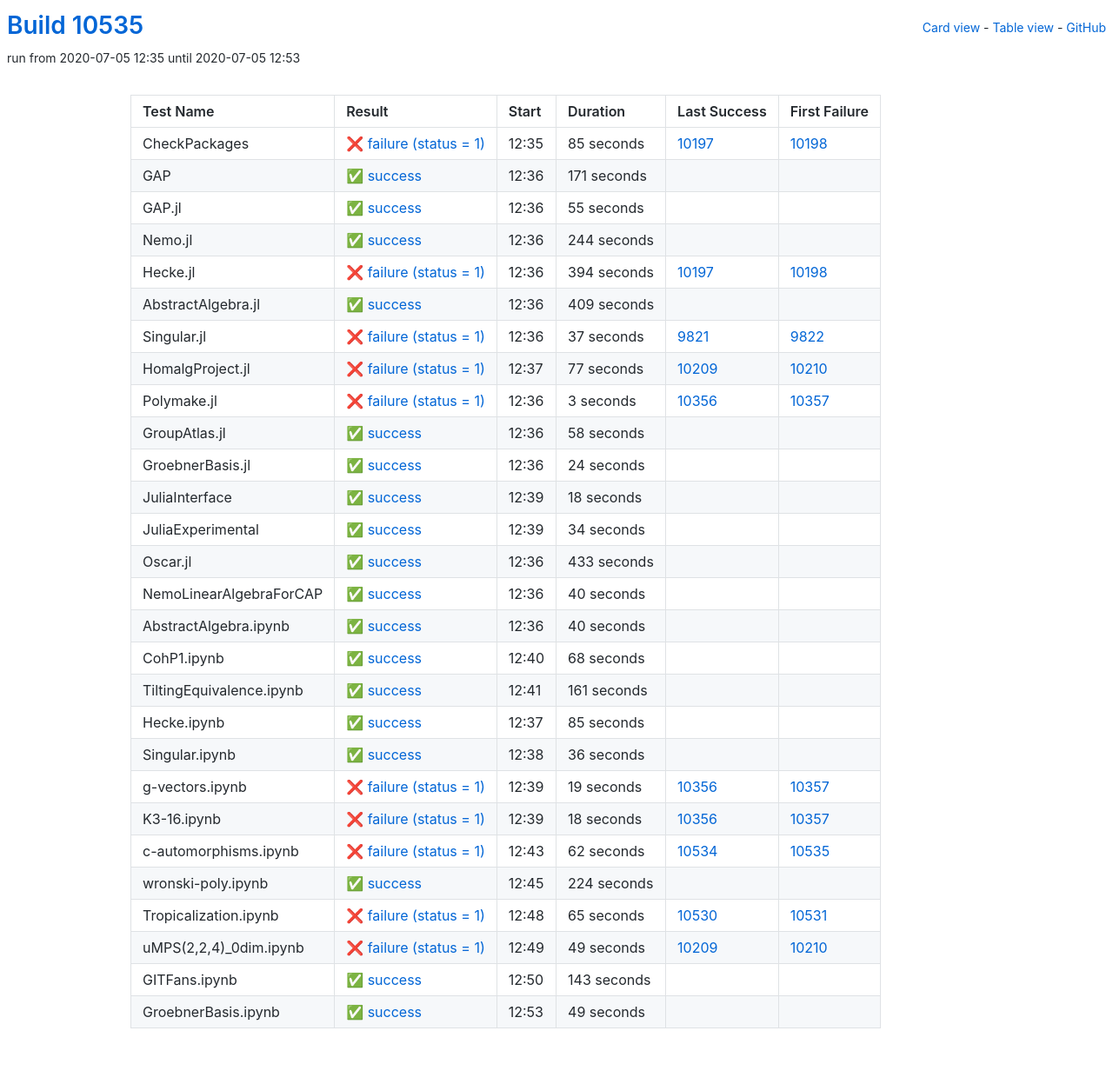
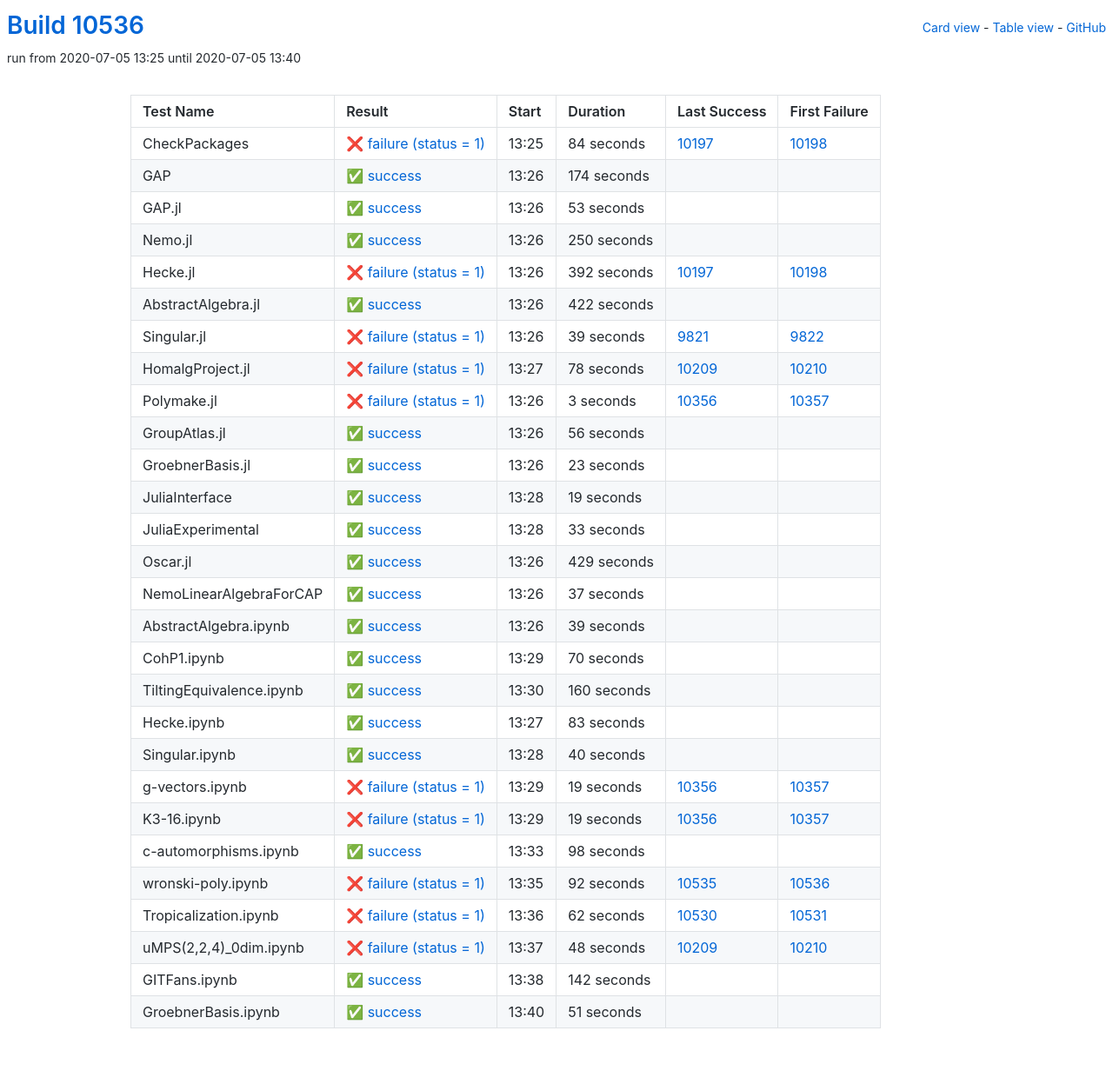
Before and after one commit to oscar-system/oscar-ci-status, a Jekyll site: the page built from table.html, in a window 1280 px wide. Shown: the whole page at 87% size. Built offline with Jekyll 4.4.1, drawn with Linux system fonts in a browser that asks for light colours.

Commit message:
Build #10536

```diff
--- a/_data/ci.yml
+++ b/_data/ci.yml
@@ -1,6 +1,6 @@
 ---
-build: 10535
-build_url: https://oscarci.mathematik.uni-kl.de/job/oscar/10535/
+build: 10536
+build_url: https://oscarci.mathematik.uni-kl.de/job/oscar/10536/
 job: oscar
 organization: oscar-system
 repo: oscar-ci-status
@@ -8,104 +8,104 @@
 tests:
 - name: CheckPackages
   id: checkpackages
-  log: https://oscarci.mathematik.uni-kl.de/job/oscar/10535/artifact/logs/build-10535/CheckPackages.log
-  start: 2020-07-05 12:35
+  log: https://oscarci.mathematik.uni-kl.de/job/oscar/10536/artifact/logs/build-10536/CheckPackages.log
+  start: 2020-07-05 13:25
   success: false
   exitcode: 1
   status: failure
-  duration: 85
+  duration: 84
   last_success: 10197
   last_success_url: https://oscarci.mathematik.uni-kl.de/job/oscar/10197/
   first_failure: 10198
   first_failure_url: https://oscarci.mathematik.uni-kl.de/job/oscar/10198/
 - name: GAP
   id: gap
-  log: https://oscarci.mathematik.uni-kl.de/job/oscar/10535/artifact/logs/build-10535/GAP.log
-  start: 2020-07-05 12:36
+  log: https://oscarci.mathematik.uni-kl.de/job/oscar/10536/artifact/logs/build-10536/GAP.log
+  start: 2020-07-05 13:26
   success: true
   exitcode: 0
   status: success
-  duration: 171
+  duration: 174
   last_success: false
   last_success_url:
   first_failure: false
   first_failure_url:
 - name: GAP.jl
   id: gap-jl
-  log: https://oscarci.mathematik.uni-kl.de/job/oscar/10535/artifact/logs/build-10535/GAP.jl.log
-  start: 2020-07-05 12:36
+  log: https://oscarci.mathematik.uni-kl.de/job/oscar/10536/artifact/logs/build-10536/GAP.jl.log
+  start: 2020-07-05 13:26
   success: true
   exitcode: 0
   status: success
-  duration: 55
+  duration: 53
   last_success: false
   last_success_url:
   first_failure: false
   first_failure_url:
 - name: Nemo.jl
   id: nemo-jl
-  log: https://oscarci.mathematik.uni-kl.de/job/oscar/10535/artifact/logs/build-10535/Nemo.jl.log
-  start: 2020-07-05 12:36
+  log: https://oscarci.mathematik.uni-kl.de/job/oscar/10536/artifact/logs/build-10536/Nemo.jl.log
+  start: 2020-07-05 13:26
   success: true
   exitcode: 0
   status: success
-  duration: 244
+  duration: 250
   last_success: false
   last_success_url:
   first_failure: false
   first_failure_url:
 - name: Hecke.jl
   id: hecke-jl
-  log: https://oscarci.mathematik.uni-kl.de/job/oscar/10535/artifact/logs/build-10535/Hecke.jl.log
-  start: 2020-07-05 12:36
+  log: https://oscarci.mathematik.uni-kl.de/job/oscar/10536/artifact/logs/build-10536/Hecke.jl.log
+  start: 2020-07-05 13:26
   success: false
   exitcode: 1
   status: failure
-  duration: 394
+  duration: 392
   last_success: 10197
   last_success_url: https://oscarci.mathematik.uni-kl.de/job/oscar/10197/
   first_failure: 10198
   first_failure_url: https://oscarci.mathematik.uni-kl.de/job/oscar/10198/
 - name: AbstractAlgebra.jl
   id: abstractalgebra-jl
-  log: https://oscarci.mathematik.uni-kl.de/job/oscar/10535/artifact/logs/build-10535/AbstractAlgebra.jl.log
-  start: 2020-07-05 12:36
+  log: https://oscarci.mathematik.uni-kl.de/job/oscar/10536/artifact/logs/build-10536/AbstractAlgebra.jl.log
+  start: 2020-07-05 13:26
   success: true
   exitcode: 0
   status: success
-  duration: 409
+  duration: 422
   last_success: false
   last_success_url:
   first_failure: false
   first_failure_url:
 - name: Singular.jl
   id: singular-jl
-  log: https://oscarci.mathematik.uni-kl.de/job/oscar/10535/artifact/logs/build-10535/Singular.jl.log
-  start: 2020-07-05 12:36
+  log: https://oscarci.mathematik.uni-kl.de/job/oscar/10536/artifact/logs/build-10536/Singular.jl.log
+  start: 2020-07-05 13:26
   success: false
   exitcode: 1
   status: failure
-  duration: 37
+  duration: 39
   last_success: 9821
   last_success_url: https://oscarci.mathematik.uni-kl.de/job/oscar/9821/
   first_failure: 9822
   first_failure_url: https://oscarci.mathematik.uni-kl.de/job/oscar/9822/
 - name: HomalgProject.jl
   id: homalgproject-jl
-  log: https://oscarci.mathematik.uni-kl.de/job/oscar/10535/artifact/logs/build-10535/HomalgProject.jl.log
-  start: 2020-07-05 12:37
+  log: https://oscarci.mathematik.uni-kl.de/job/oscar/10536/artifact/logs/build-10536/HomalgProject.jl.log
+  start: 2020-07-05 13:27
   success: false
   exitcode: 1
   status: failure
-  duration: 77
+  duration: 78
   last_success: 10209
   last_success_url: https://oscarci.mathematik.uni-kl.de/job/oscar/10209/
   first_failure: 10210
   first_failure_url: https://oscarci.mathematik.uni-kl.de/job/oscar/10210/
 - name: Polymake.jl
   id: polymake-jl
-  log: https://oscarci.mathematik.uni-kl.de/job/oscar/10535/artifact/logs/build-10535/Polymake.jl.log
-  start: 2020-07-05 12:36
+  log: https://oscarci.mathematik.uni-kl.de/job/oscar/10536/artifact/logs/build-10536/Polymake.jl.log
+  start: 2020-07-05 13:26
   success: false
   exitcode: 1
   status: failure
@@ -116,68 +116,128 @@
   first_failure_url: https://oscarci.mathematik.uni-kl.de/job/oscar/10357/
 - name: GroupAtlas.jl
   id: groupatlas-jl
-  log: https://oscarci.mathematik.uni-kl.de/job/oscar/10535/artifact/logs/build-10535/GroupAtlas.jl.log
-  start: 2020-07-05 12:36
+  log: https://oscarci.mathematik.uni-kl.de/job/oscar/10536/artifact/logs/build-10536/GroupAtlas.jl.log
+  start: 2020-07-05 13:26
   success: true
   exitcode: 0
   status: success
-  duration: 58
+  duration: 56
   last_success: false
   last_success_url:
   first_failure: false
   first_failure_url:
 - name: GroebnerBasis.jl
   id: groebnerbasis-jl
-  log: https://oscarci.mathematik.uni-kl.de/job/oscar/10535/artifact/logs/build-10535/GroebnerBasis.jl.log
-  start: 2020-07-05 12:36
+  log: https://oscarci.mathematik.uni-kl.de/job/oscar/10536/artifact/logs/build-10536/GroebnerBasis.jl.log
+  start: 2020-07-05 13:26
   success: true
   exitcode: 0
   status: success
-  duration: 24
+  duration: 23
   last_success: false
   last_success_url:
   first_failure: false
   first_failure_url:
 - name: JuliaInterface
   id: juliainterface
-  log: https://oscarci.mathematik.uni-kl.de/job/oscar/10535/artifact/logs/build-10535/JuliaInterface.log
-  start: 2020-07-05 12:39
+  log: https://oscarci.mathematik.uni-kl.de/job/oscar/10536/artifact/logs/build-10536/JuliaInterface.log
+  start: 2020-07-05 13:28
   success: true
   exitcode: 0
   status: success
-  duration: 18
+  duration: 19
   last_success: false
   last_success_url:
   first_failure: false
   first_failure_url:
 - name: JuliaExperimental
   id: juliaexperimental
-  log: https://oscarci.mathematik.uni-kl.de/job/oscar/10535/artifact/logs/build-10535/JuliaExperimental.log
-  start: 2020-07-05 12:39
+  log: https://oscarci.mathematik.uni-kl.de/job/oscar/10536/artifact/logs/build-10536/JuliaExperimental.log
+  start: 2020-07-05 13:28
   success: true
   exitcode: 0
   status: success
-  duration: 34
+  duration: 33
   last_success: false
   last_success_url:
   first_failure: false
   first_failure_url:
 - name: Oscar.jl
   id: oscar-jl
-  log: https://oscarci.mathematik.uni-kl.de/job/oscar/10535/artifact/logs/build-10535/Oscar.jl.log
-  start: 2020-07-05 12:36
+  log: https://oscarci.mathematik.uni-kl.de/job/oscar/10536/artifact/logs/build-10536/Oscar.jl.log
+  start: 2020-07-05 13:26
   success: true
   exitcode: 0
   status: success
-  duration: 433
+  duration: 429
   last_success: false
   last_success_url:
   first_failure: false
   first_failure_url:
 - name: NemoLinearAlgebraForCAP
   id: nemolinearalgebraforcap
-  log: https://oscarci.mathematik.uni-kl.de/job/oscar/10535/artifact/logs/build-10535/NemoLinearAlgebraForCAP.log
-  start: 2020-07-05 12:36
+  log: https://oscarci.mathematik.uni-kl.de/job/oscar/10536/artifact/logs/build-10536/NemoLinearAlgebraForCAP.log
+  start: 2020-07-05 13:26
+  success: true
+  exitcode: 0
+  status: success
+  duration: 37
+  last_success: false
+  last_success_url:
+  first_failure: false
+  first_failure_url:
+- name: AbstractAlgebra.ipynb
+  id: abstractalgebra-ipynb
+  log: https://oscarci.mathematik.uni-kl.de/job/oscar/10536/artifact/logs/build-10536/AbstractAlgebra.ipynb.log
+  start: 2020-07-05 13:26
+  success: true
+  exitcode: 0
+  status: success
+  duration: 39
+  last_success: false
+  last_success_url:
+  first_failure: false
+  first_failure_url:
+- name: CohP1.ipynb
+  id: cohp1-ipynb
+  log: https://oscarci.mathematik.uni-kl.de/job/oscar/10536/artifact/logs/build-10536/CohP1.ipynb.log
+  start: 2020-07-05 13:29
+  success: true
+  exitcode: 0
+  status: success
+  duration: 70
+  last_success: false
+  last_success_url:
+  first_failure: false
+  first_failure_url:
+- name: TiltingEquivalence.ipynb
+  id: tiltingequivalence-ipynb
+  log: https://oscarci.mathematik.uni-kl.de/job/oscar/10536/artifact/logs/build-10536/TiltingEquivalence.ipynb.log
+  start: 2020-07-05 13:30
+  success: true
+  exitcode: 0
+  status: success
+  duration: 160
+  last_success: false
+  last_success_url:
+  first_failure: false
+  first_failure_url:
+- name: Hecke.ipynb
+  id: hecke-ipynb
+  log: https://oscarci.mathematik.uni-kl.de/job/oscar/10536/artifact/logs/build-10536/Hecke.ipynb.log
+  start: 2020-07-05 13:27
+  success: true
+  exitcode: 0
+  status: success
+  duration: 83
+  last_success: false
+  last_success_url:
+  first_failure: false
+  first_failure_url:
+- name: Singular.ipynb
+  id: singular-ipynb
+  log: https://oscarci.mathematik.uni-kl.de/job/oscar/10536/artifact/logs/build-10536/Singular.ipynb.log
+  start: 2020-07-05 13:28
   success: true
   exitcode: 0
   status: success
@@ -186,70 +246,10 @@
   last_success_url:
   first_failure: false
   first_failure_url:
-- name: AbstractAlgebra.ipynb
-  id: abstractalgebra-ipynb
-  log: https://oscarci.mathematik.uni-kl.de/job/oscar/10535/artifact/logs/build-10535/AbstractAlgebra.ipynb.log
-  start: 2020-07-05 12:36
-  success: true
-  exitcode: 0
-  status: success
-  duration: 40
-  last_success: false
-  last_success_url:
-  first_failure: false
-  first_failure_url:
-- name: CohP1.ipynb
-  id: cohp1-ipynb
-  log: https://oscarci.mathematik.uni-kl.de/job/oscar/10535/artifact/logs/build-10535/CohP1.ipynb.log
-  start: 2020-07-05 12:40
-  success: true
-  exitcode: 0
-  status: success
-  duration: 68
-  last_success: false
-  last_success_url:
-  first_failure: false
-  first_failure_url:
-- name: TiltingEquivalence.ipynb
-  id: tiltingequivalence-ipynb
-  log: https://oscarci.mathematik.uni-kl.de/job/oscar/10535/artifact/logs/build-10535/TiltingEquivalence.ipynb.log
-  start: 2020-07-05 12:41
-  success: true
-  exitcode: 0
-  status: success
-  duration: 161
-  last_success: false
-  last_success_url:
-  first_failure: false
-  first_failure_url:
-- name: Hecke.ipynb
-  id: hecke-ipynb
-  log: https://oscarci.mathematik.uni-kl.de/job/oscar/10535/artifact/logs/build-10535/Hecke.ipynb.log
-  start: 2020-07-05 12:37
-  success: true
-  exitcode: 0
-  status: success
-  duration: 85
-  last_success: false
-  last_success_url:
-  first_failure: false
-  first_failure_url:
-- name: Singular.ipynb
-  id: singular-ipynb
-  log: https://oscarci.mathematik.uni-kl.de/job/oscar/10535/artifact/logs/build-10535/Singular.ipynb.log
-  start: 2020-07-05 12:38
-  success: true
-  exitcode: 0
-  status: success
-  duration: 36
-  last_success: false
-  last_success_url:
-  first_failure: false
-  first_failure_url:
 - name: g-vectors.ipynb
   id: g-vectors-ipynb
-  log: https://oscarci.mathematik.uni-kl.de/job/oscar/10535/artifact/logs/build-10535/g-vectors.ipynb.log
-  start: 2020-07-05 12:39
+  log: https://oscarci.mathematik.uni-kl.de/job/oscar/10536/artifact/logs/build-10536/g-vectors.ipynb.log
+  start: 2020-07-05 13:29
   success: false
   exitcode: 1
   status: failure
@@ -260,84 +260,84 @@
   first_failure_url: https://oscarci.mathematik.uni-kl.de/job/oscar/10357/
 - name: K3-16.ipynb
   id: k3-16-ipynb
-  log: https://oscarci.mathematik.uni-kl.de/job/oscar/10535/artifact/logs/build-10535/K3-16.ipynb.log
-  start: 2020-07-05 12:39
+  log: https://oscarci.mathematik.uni-kl.de/job/oscar/10536/artifact/logs/build-10536/K3-16.ipynb.log
+  start: 2020-07-05 13:29
   success: false
   exitcode: 1
   status: failure
-  duration: 18
+  duration: 19
   last_success: 10356
   last_success_url: https://oscarci.mathematik.uni-kl.de/job/oscar/10356/
   first_failure: 10357
   first_failure_url: https://oscarci.mathematik.uni-kl.de/job/oscar/10357/
 - name: c-automorphisms.ipynb
   id: c-automorphisms-ipynb
-  log: https://oscarci.mathematik.uni-kl.de/job/oscar/10535/artifact/logs/build-10535/c-automorphisms.ipynb.log
-  start: 2020-07-05 12:43
+  log: https://oscarci.mathematik.uni-kl.de/job/oscar/10536/artifact/logs/build-10536/c-automorphisms.ipynb.log
+  start: 2020-07-05 13:33
+  success: true
+  exitcode: 0
+  status: success
+  duration: 98
+  last_success: false
+  last_success_url:
+  first_failure: false
+  first_failure_url:
+- name: wronski-poly.ipynb
+  id: wronski-poly-ipynb
+  log: https://oscarci.mathematik.uni-kl.de/job/oscar/10536/artifact/logs/build-10536/wronski-poly.ipynb.log
+  start: 2020-07-05 13:35
+  success: false
+  exitcode: 1
+  status: failure
+  duration: 92
+  last_success: 10535
+  last_success_url: https://oscarci.mathematik.uni-kl.de/job/oscar/10535/
+  first_failure: 10536
+  first_failure_url: https://oscarci.mathematik.uni-kl.de/job/oscar/10536/
+- name: Tropicalization.ipynb
+  id: tropicalization-ipynb
+  log: https://oscarci.mathematik.uni-kl.de/job/oscar/10536/artifact/logs/build-10536/Tropicalization.ipynb.log
+  start: 2020-07-05 13:36
   success: false
   exitcode: 1
   status: failure
   duration: 62
-  last_success: 10534
-  last_success_url: https://oscarci.mathematik.uni-kl.de/job/oscar/10534/
-  first_failure: 10535
-  first_failure_url: https://oscarci.mathematik.uni-kl.de/job/oscar/10535/
-- name: wronski-poly.ipynb
-  id: wronski-poly-ipynb
-  log: https://oscarci.mathematik.uni-kl.de/job/oscar/10535/artifact/logs/build-10535/wronski-poly.ipynb.log
-  start: 2020-07-05 12:45
-  success: true
-  exitcode: 0
-  status: success
-  duration: 224
-  last_success: false
-  last_success_url:
-  first_failure: false
-  first_failure_url:
-- name: Tropicalization.ipynb
-  id: tropicalization-ipynb
-  log: https://oscarci.mathematik.uni-kl.de/job/oscar/10535/artifact/logs/build-10535/Tropicalization.ipynb.log
-  start: 2020-07-05 12:48
-  success: false
-  exitcode: 1
-  status: failure
-  duration: 65
   last_success: 10530
   last_success_url: https://oscarci.mathematik.uni-kl.de/job/oscar/10530/
   first_failure: 10531
   first_failure_url: https://oscarci.mathematik.uni-kl.de/job/oscar/10531/
 - name: uMPS(2,2,4)_0dim.ipynb
   id: umps-2-2-4-0dim-ipynb
-  log: https://oscarci.mathematik.uni-kl.de/job/oscar/10535/artifact/logs/build-10535/uMPS-2-2-4-_0dim.ipynb.log
-  start: 2020-07-05 12:49
+  log: https://oscarci.mathematik.uni-kl.de/job/oscar/10536/artifact/logs/build-10536/uMPS-2-2-4-_0dim.ipynb.log
+  start: 2020-07-05 13:37
   success: false
   exitcode: 1
   status: failure
-  duration: 49
+  duration: 48
   last_success: 10209
   last_success_url: https://oscarci.mathematik.uni-kl.de/job/oscar/10209/
   first_failure: 10210
   first_failure_url: https://oscarci.mathematik.uni-kl.de/job/oscar/10210/
 - name: GITFans.ipynb
   id: gitfans-ipynb
-  log: https://oscarci.mathematik.uni-kl.de/job/oscar/10535/artifact/logs/build-10535/GITFans.ipynb.log
-  start: 2020-07-05 12:50
+  log: https://oscarci.mathematik.uni-kl.de/job/oscar/10536/artifact/logs/build-10536/GITFans.ipynb.log
+  start: 2020-07-05 13:38
   success: true
   exitcode: 0
   status: success
-  duration: 143
+  duration: 142
   last_success: false
   last_success_url:
   first_failure: false
   first_failure_url:
 - name: GroebnerBasis.ipynb
   id: groebnerbasis-ipynb
-  log: https://oscarci.mathematik.uni-kl.de/job/oscar/10535/artifact/logs/build-10535/GroebnerBasis.ipynb.log
-  start: 2020-07-05 12:53
+  log: https://oscarci.mathematik.uni-kl.de/job/oscar/10536/artifact/logs/build-10536/GroebnerBasis.ipynb.log
+  start: 2020-07-05 13:40
   success: true
   exitcode: 0
   status: success
-  duration: 49
+  duration: 51
   last_success: false
   last_success_url:
   first_failure: false
```
Also changed, not shown: README.md.
